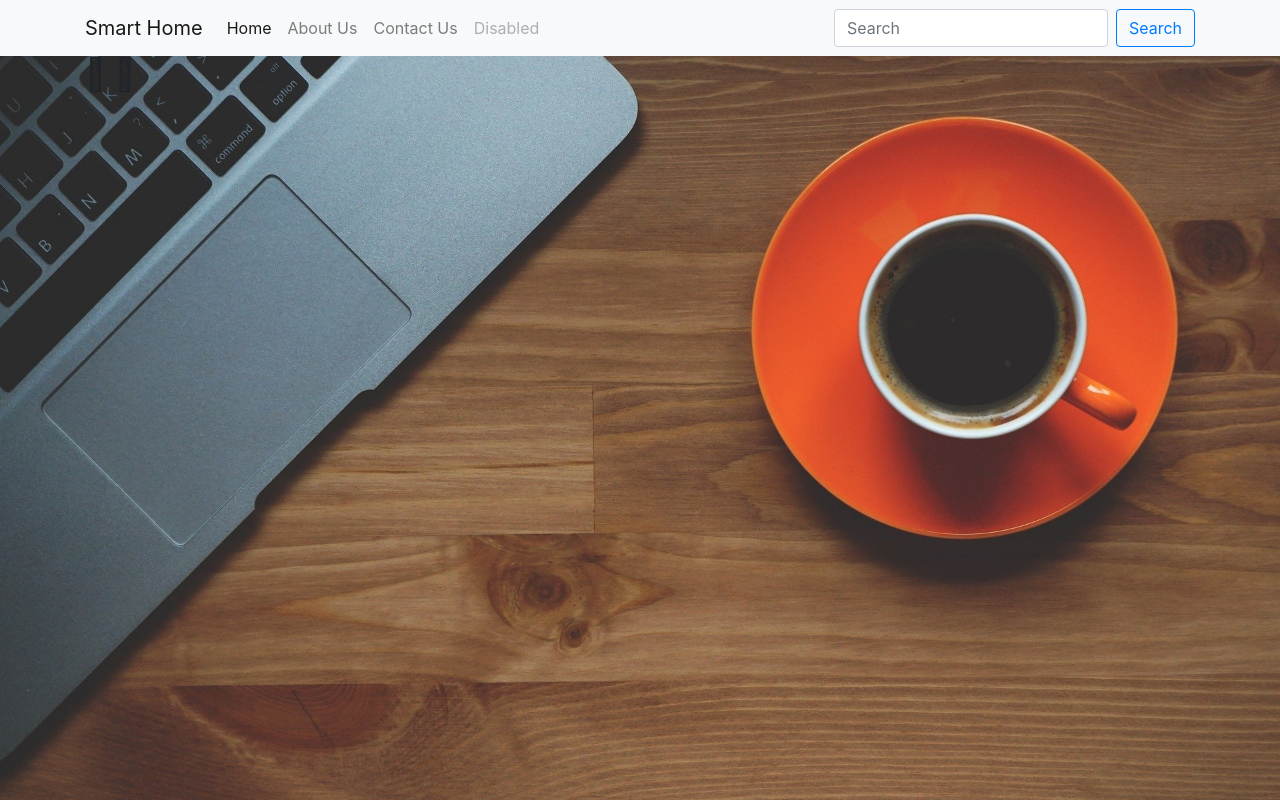
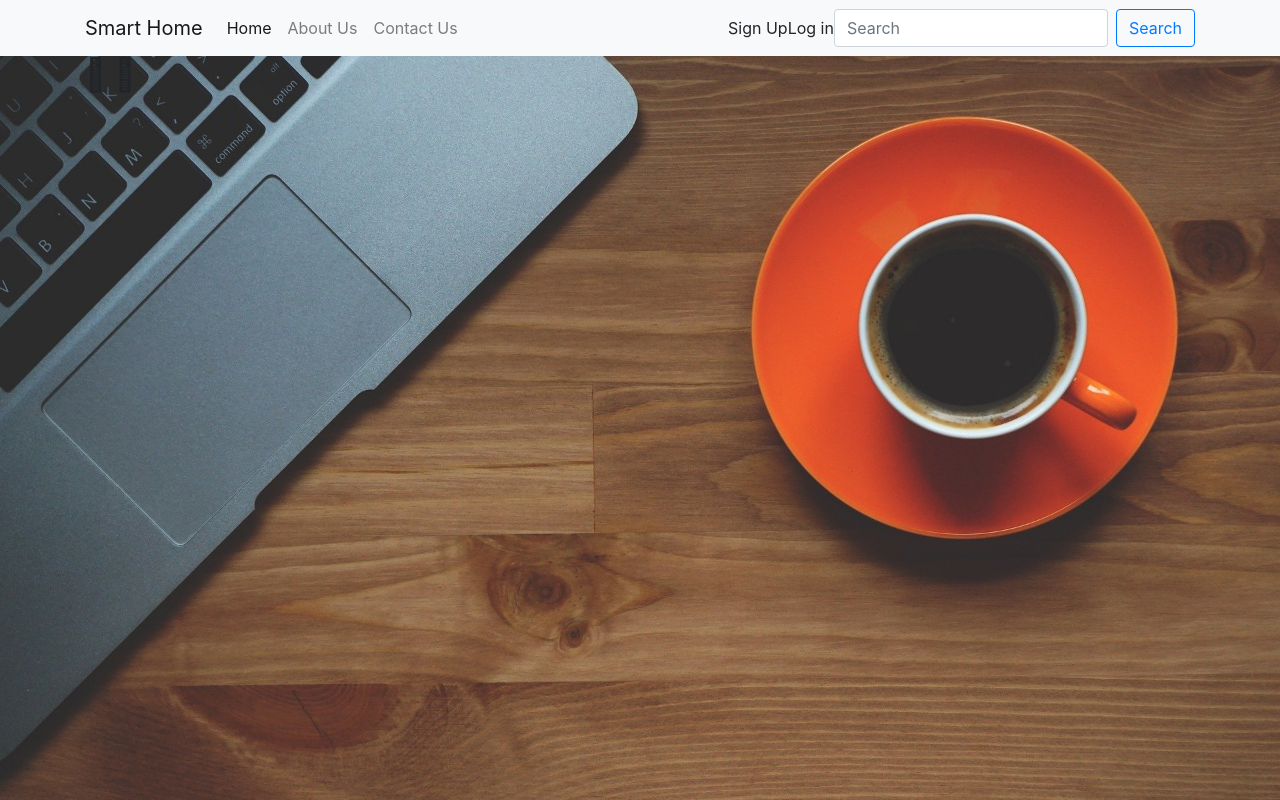
Before and after one commit to rjblee/technical_landing, a plain HTML site: page index.html in a window 1280 px wide. Drawn offline with nearby package versions, Linux system fonts and the light colour scheme.

Commit message:
Edit navbar

```diff
--- a/index.html
+++ b/index.html
@@ -30,9 +30,11 @@
                     <li class="nav-item">
                         <a class="nav-link" href="#">Contact Us</a>
                     </li>
-                    <li class="nav-item">
-                        <a class="nav-link disabled" href="#" tabindex="-1" aria-disabled="true">Disabled</a>
-                    </li>
+                </ul>
+                <ul class="nav navbar-nav navbar-right">
+                    <li><a>Sign Up</a></li>
+                    <li><a>Log in</a></li>
+
                 </ul>
                 <form class="form-inline my-2 my-lg-0">
                     <input class="form-control mr-sm-2" type="search" placeholder="Search" aria-label="Search">
```
